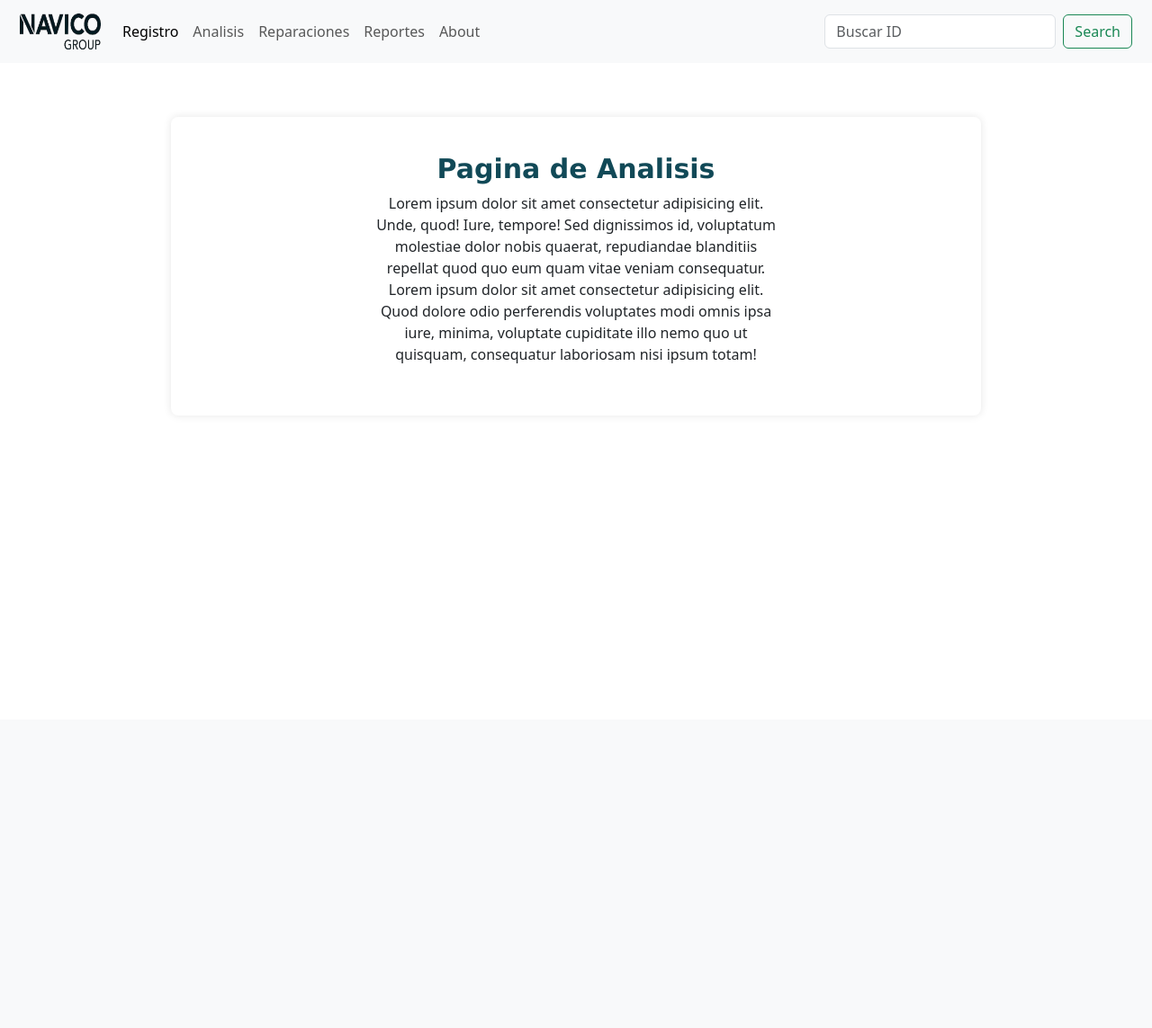
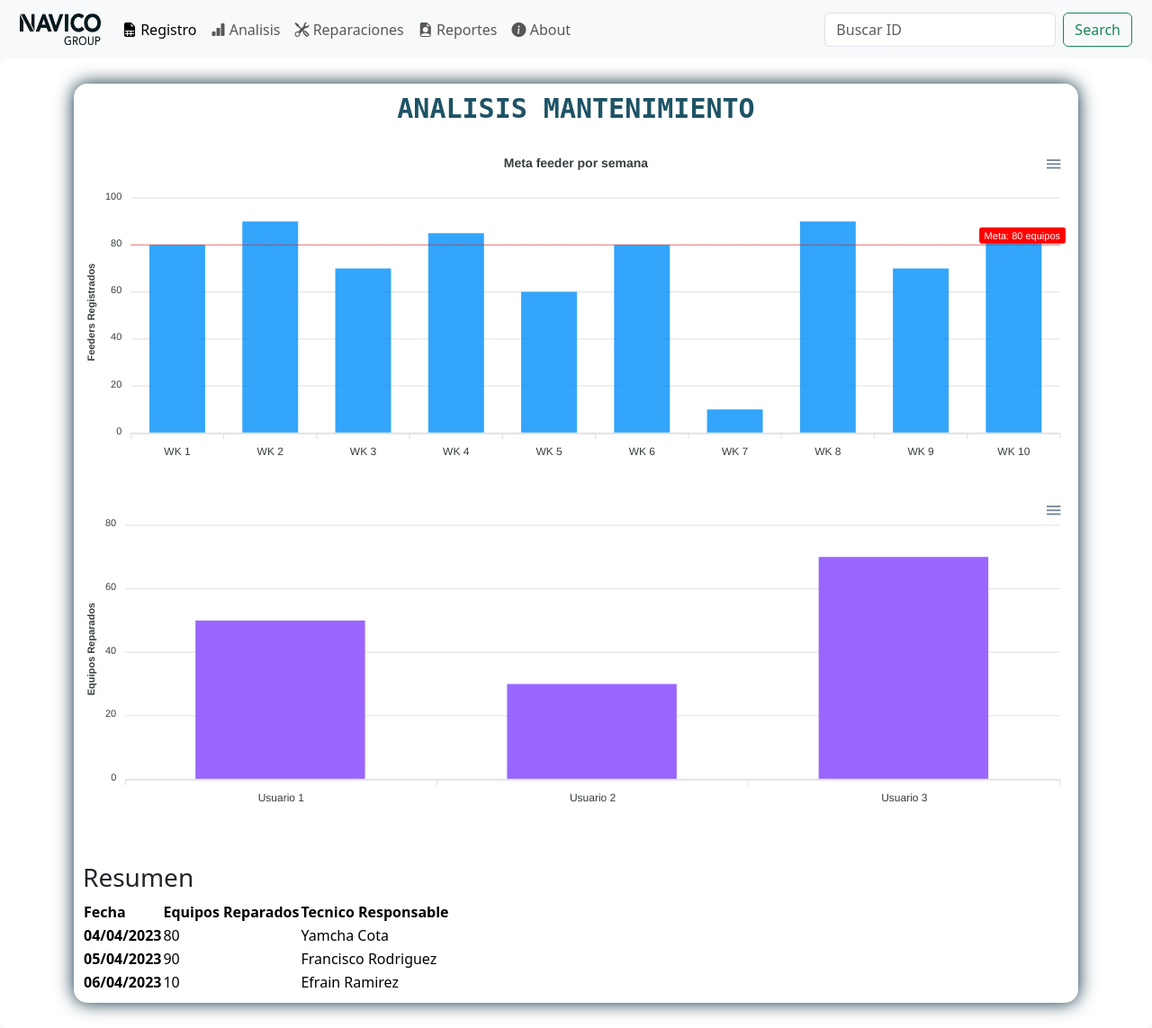
Before and after one commit to Echxvx2610/django_mantto_feeder, a Django app: page /analisis/ in a window 1280 px wide. Shown: the whole page at 90% size. Before the commit the page ends 404 px from the top, so only its background shows below. Run offline with Django 5.2, Linux system fonts and the light colour scheme; parts of the project's set-up code (start-up, migrations or seed data) failed here and were passed over; some libraries are stand-ins or nearby versions.

Commit message:
update analisis
Se trabajo en un template base para analisis en un futuro se llenaran esos datos con datos de un dataframe o una extraccion de BD, se añadiran funciones especiales a la vista de registro

```diff
--- a/mantto_feeder/static/css/styles.css
+++ b/mantto_feeder/static/css/styles.css
@@ -1,18 +1,34 @@
 .titulo_principal{
-    color:rgb(17, 73, 87);
+    color:rgb(30, 83, 101);
     font-weight: bold;
     font-size: 30px;
-    font-family: 'Lucida Sans', 'Lucida Sans Regular', 'Lucida Grande', 'Lucida Sans Unicode', Geneva, Verdana, sans-serif;
+    font-family: monospace;
+    margin-bottom: 10px;
+    padding-bottom: 20px;
+    text-transform: uppercase;
 }
 
 .centrar{
     text-align: center;
 }
 
-.box_home{
-    margin:0 auto;
-    width: 500px;
-    padding: 20px;
+div.botones {
+    max-width: 100%;
+    text-align: center;
+    font: 20px monospace;
+    margin: 5px auto;
+    padding: 0;
+    display: flex;
+    justify-content: center; /* Asegura que los botones estén centrados */
+    gap: 10px; /* Espacio entre botones */
+    flex-wrap: initial; /* Permite que los botones se envuelvan si no hay espacio */
+}
+
+.box_home {
+    margin: 0 auto;
+    width: 50%;
+    padding: 10px; /* Asegúrate de que esto no esté causando problemas */
+    box-sizing: border-box; /* Esto asegura que padding y border no afecten el ancho total */
 }
 
 .navbar {
@@ -29,14 +45,31 @@
 
 /* Estilo general del container */
 .container {
-    width: 80%;
-    max-width: 900px;
+    width: 100%;
+    max-width: 1500px; /* Aumentado a 1200px */
     min-width: 600px; /* Ancho mínimo para evitar que se deforme */
-    background-color: white;
+    background-color: e9ecef;
     padding: 20px;
     border-radius: 8px;
-    box-shadow: 0 0 10px rgba(0, 0, 0, 0.1);
-    margin: 60px auto;
+    box-shadow: 0 0 20px rgba(53, 46, 46, 0.1);
+    margin: 0 auto; /* Mantener el margen automático para centrar */
+}
+
+.registro{
+    width: 90%;
+    padding: 15px;
+    border-radius: 10px;
+    margin: auto;
+    box-shadow: 0 0 20px rgb(3, 39, 57);
+}
+
+.analisis{
+    width: 100%;
+    max-width: 90%;
+    padding: 10px;
+    border-radius: 15px;
+    margin: auto;
+    box-shadow: 0 0 20px rgb(3, 39, 57);
 }
 
 /* Aseguramos que el canvas tenga un fondo visible */
@@ -101,7 +134,6 @@ canvas {
         width: 100%;
         margin-bottom: 10px;
     }
-
     .dropdowns select {
         width: 100%;
     }
--- a/mantto_feeder/templates/analisis.html
+++ b/mantto_feeder/templates/analisis.html
@@ -5,10 +5,166 @@
 {% load static %}
 
 {% block content %}
-<div class="box_home">
-    <h2 class="titulo_principal centrar">Pagina de Analisis</h2>
-    <p class="centrar">Lorem ipsum dolor sit amet consectetur adipisicing elit. Unde, quod! Iure, tempore! Sed dignissimos id, voluptatum molestiae dolor nobis quaerat, repudiandae blanditiis repellat quod quo eum quam vitae veniam consequatur.
-        Lorem ipsum dolor sit amet consectetur adipisicing elit. Quod dolore odio perferendis voluptates modi omnis ipsa iure, minima, voluptate cupiditate illo nemo quo ut quisquam, consequatur laboriosam nisi ipsum totam!
-    </p>
+<div class="my-2 analisis">
+    <h2 class="titulo_principal centrar">Analisis Mantenimiento</h2>
+    <div id="goalChart" style="width: 100%; height: 350px; margin: auto;"></div>
+    <div id="userChart" style="width: 100%; height: 350px; margin: auto; margin-top: 20px;"></div>
+
+    <div class="resumen" style="margin-top: 40px;">
+        <h3>Resumen</h3>
+        <table class="table-primary">
+            <thread>
+                <tr>
+                    <th scope="col">Fecha</th>
+                    <th scope="col">Equipos Reparados</th>
+                    <th scope="col">Tecnico Responsable</th>
+                </tr>
+            </thread>
+            <tbody>
+                <tr>
+                    <th scope="row">04/04/2023</th>
+                    <td>80</td>
+                    <td>Yamcha Cota</td>
+                </tr>
+                <tr>
+                    <th scope="row">05/04/2023</th>
+                    <td>90</td>
+                    <td>Francisco Rodriguez</td>
+                </tr>
+                <tr>
+                    <th scope="row">06/04/2023</th>
+                    <td>10</td>
+                    <td>Efrain Ramirez</td>
+                </tr>
+            </tbody>
+    </div>
 </div>
+
+<!-- Cargar ApexCharts desde un CDN -->
+<script src="https://cdn.jsdelivr.net/npm/apexcharts"></script>
+<script>
+    // Definir la meta
+    var meta = 80;
+
+    // Gráfico de barras con línea de meta
+    var goalOptions = {
+        series: [{
+            name: 'Equipos Reparados',
+            data: [80, 90, 70, 85, 60, 80, 10, 90, 70, 85] // Datos para 10 periodos
+        }],
+        chart: {
+            type: 'bar',
+            height: 350
+        },
+        plotOptions: {
+            bar: {
+                horizontal: false,
+                columnWidth: '60%',
+                endingShape: 'rounded'
+            },
+        },
+        dataLabels: {
+            enabled: false
+        },
+        stroke: {
+            show: false,
+            width: 2,
+            colors: ['transparent']
+        },
+        xaxis: {
+            categories: ['WK 1', 'WK 2', 'WK 3', 'WK 4', 'WK 5', 'WK 6', 'WK 7', 'WK 8', 'WK 9', 'WK 10'], // Cambia según tus periodos
+        },
+        yaxis: {
+            title: {
+                text: 'Feeders Registrados'
+            },
+            labels: {
+                formatter: function (value) {
+                    return value; // Formatea según sea necesario
+                }
+            }
+        },
+        fill: {
+            opacity: 0.8
+        },
+        tooltip: {
+            y: {
+                formatter: function (value) {
+                    return value + " equipos";
+                }
+            }
+        },
+        title: {
+            text: 'Meta feeder por semana',
+            align: 'center'
+        },
+        annotations: {
+            yaxis: [{
+                y: meta,
+                borderColor: '#FF0000',
+                label: {
+                    borderColor: '#FF0000',
+                    style: {
+                        color: '#fff',
+                        background: '#FF0000'
+                    },
+                    text: 'Meta: ' + meta + ' equipos'
+                }
+            }]
+        }
+    };
+
+    var goalChart = new ApexCharts(document.querySelector("#goalChart"), goalOptions);
+    goalChart.render();
+
+    // Gráfico de barras para 3 usuarios
+    var userOptions = {
+        series: [{
+            name: 'Equipos Reparados',
+            data: [50, 30, 70]
+        }],
+        chart: {
+            type: 'bar',
+            height: 350
+        },
+        plotOptions: {
+            bar: {
+                horizontal: false,
+                columnWidth: '55%',
+                endingShape: 'rounded'
+            },
+        },
+        dataLabels: {
+            enabled: false
+        },
+        stroke: {
+            show: true,
+            width: 2,
+            colors: ['transparent']
+        },
+        xaxis: {
+            categories: ['Usuario 1', 'Usuario 2', 'Usuario 3'],
+        },
+        yaxis: {
+            title: {
+                text: 'Equipos Reparados'
+            }
+        },
+        fill: {
+            opacity: 1,
+            colors: ['#9966FF', '#FF9F40', '#36A2EB']
+        },
+        tooltip: {
+            y: {
+                formatter: function (val) {
+                    return val + " equipos"
+                }
+            }
+        }
+    };
+
+    var userChart = new ApexCharts(document.querySelector("#userChart"), userOptions);
+    userChart.render();
+</script>
+
 {% endblock %}
--- a/mantto_feeder/templates/layout/base.html
+++ b/mantto_feeder/templates/layout/base.html
@@ -7,6 +7,7 @@
     <!-- bootstrap -->
     <link href="https://cdn.jsdelivr.net/npm/bootstrap@5.3.3/dist/css/bootstrap.min.css" rel="stylesheet"
         integrity="sha384-QWTKZyjpPEjISv5WaRU9OFeRpok6YctnYmDr5pNlyT2bRjXh0JMhjY6hW+ALEwIH" crossorigin="anonymous">
+    <link rel="stylesheet" href="https://cdn.jsdelivr.net/npm/bootstrap-icons@1.11.3/font/bootstrap-icons.min.css">
     <script src="https://cdn.jsdelivr.net/npm/bootstrap@5.3.3/dist/js/bootstrap.bundle.min.js"
         integrity="sha384-YvpcrYf0tY3lHB60NNkmXc5s9fDVZLESaAA55NDzOxhy9GkcIdslK1eN7N6jIeHz"
         crossorigin="anonymous"></script>
@@ -29,7 +30,7 @@ https://cdn.jsdelivr.net/npm/sweetalert2@11.14.4/dist/sweetalert2.min.css
     <nav class="navbar navbar-expand-lg navbar-light bg-light">
         <div class="container-fluid base">
             <a class="navbar-brand" href="{% url 'home' %}">
-                <img src="{% static 'img/logo_navico.png' %}" alt="Logo" width="90" height="40"></a>
+                <img src="{% static 'img\logo_navico.png' %}" alt="Logo" width="90" height="35"></a>
             <button class="navbar-toggler" type="button" data-bs-toggle="collapse" data-bs-target="#navbarNav"
                 aria-controls="navbarNav" aria-expanded="false" aria-label="Toggle navigation">
                 <span class="navbar-toggler-icon"></span>
@@ -37,19 +38,19 @@ https://cdn.jsdelivr.net/npm/sweetalert2@11.14.4/dist/sweetalert2.min.css
             <div class="collapse navbar-collapse" id="navbarNav">
                 <ul class="navbar-nav">
                     <li class="nav-item">
-                        <a class="nav-link active" aria-current="page" href="{% url 'consultar' %}">Registro</a>
+                        <a class="nav-link active" aria-current="page" href="{% url 'consultar' %}"><i class="bi bi-file-earmark-spreadsheet-fill"></i> Registro</a>
                     </li>
                     <li class="nav-item">
-                        <a class="nav-link" href="{% url 'analisis' %}">Analisis</a>
+                        <a class="nav-link" href="{% url 'analisis' %}"><i class="bi bi-bar-chart-fill"></i> Analisis</a>
                     </li>
                     <li class="nav-item">
-                        <a class="nav-link" href="{% url 'reparaciones' %}">Reparaciones</a>
+                        <a class="nav-link" href="{% url 'reparaciones' %}"><i class="bi bi-tools"></i> Reparaciones</a>
                     </li>
                     <li class="nav-item">
-                        <a class="nav-link" href="{% url 'reportes' %}">Reportes</a>
+                        <a class="nav-link" href="{% url 'reportes' %}"><i class="bi bi-file-earmark-person-fill"></i> Reportes</a>
                     </li>
                     <li class="nav-item">
-                        <a class="nav-link" href="{% url 'about' %}">About</a>
+                        <a class="nav-link" href="{% url 'about' %}"><i class="bi bi-info-circle-fill"></i> About</a>
                     </li>
                 </ul>
                 <form class="d-flex ms-auto" role="search">
```
Also changed, not shown: cronometro.html (added, +103 -0 lines), embed_test.py (added, +46 -0 lines), graficos.html (added, +310 -0 lines), mantto_feeder/templates/registro.html (+6 -5 lines), requisitos_analisis.txt (added, +7 -0 lines).
